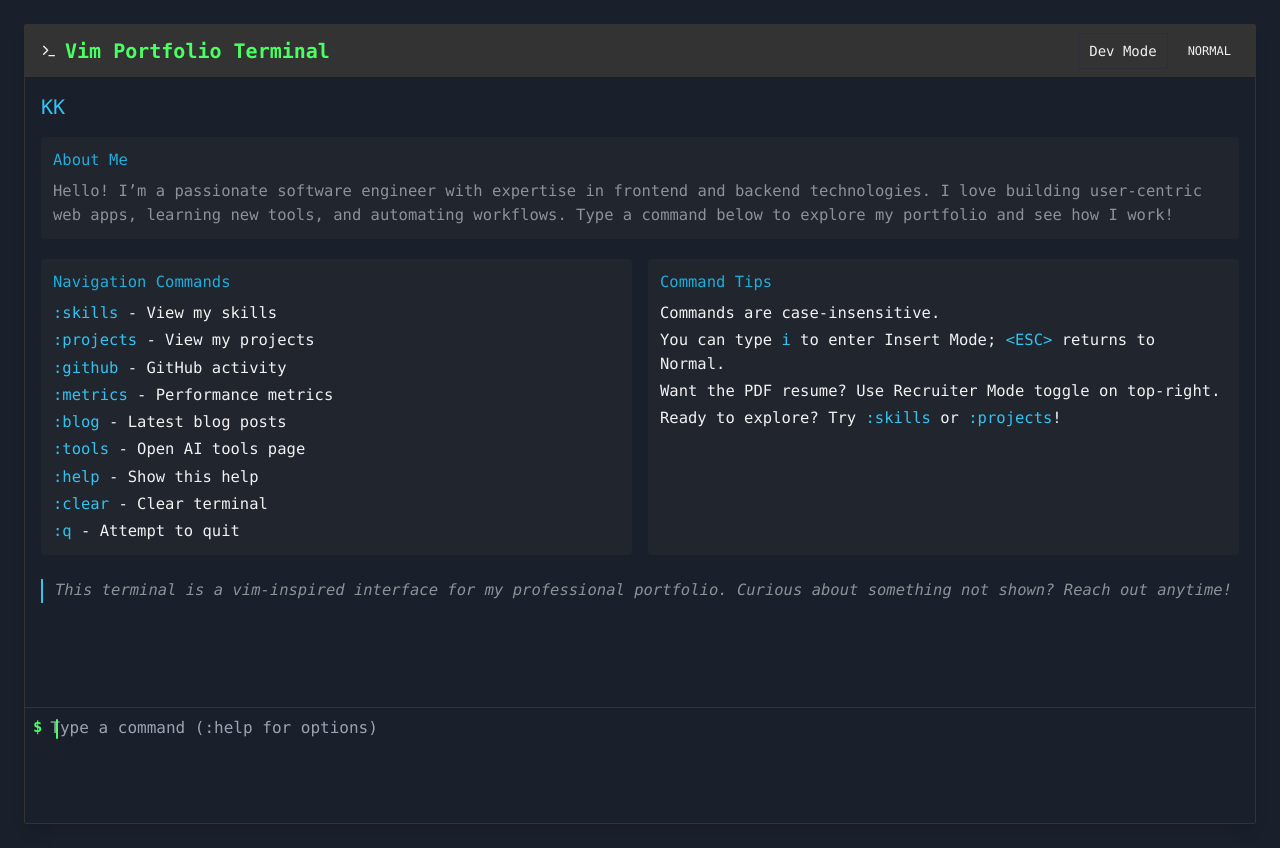
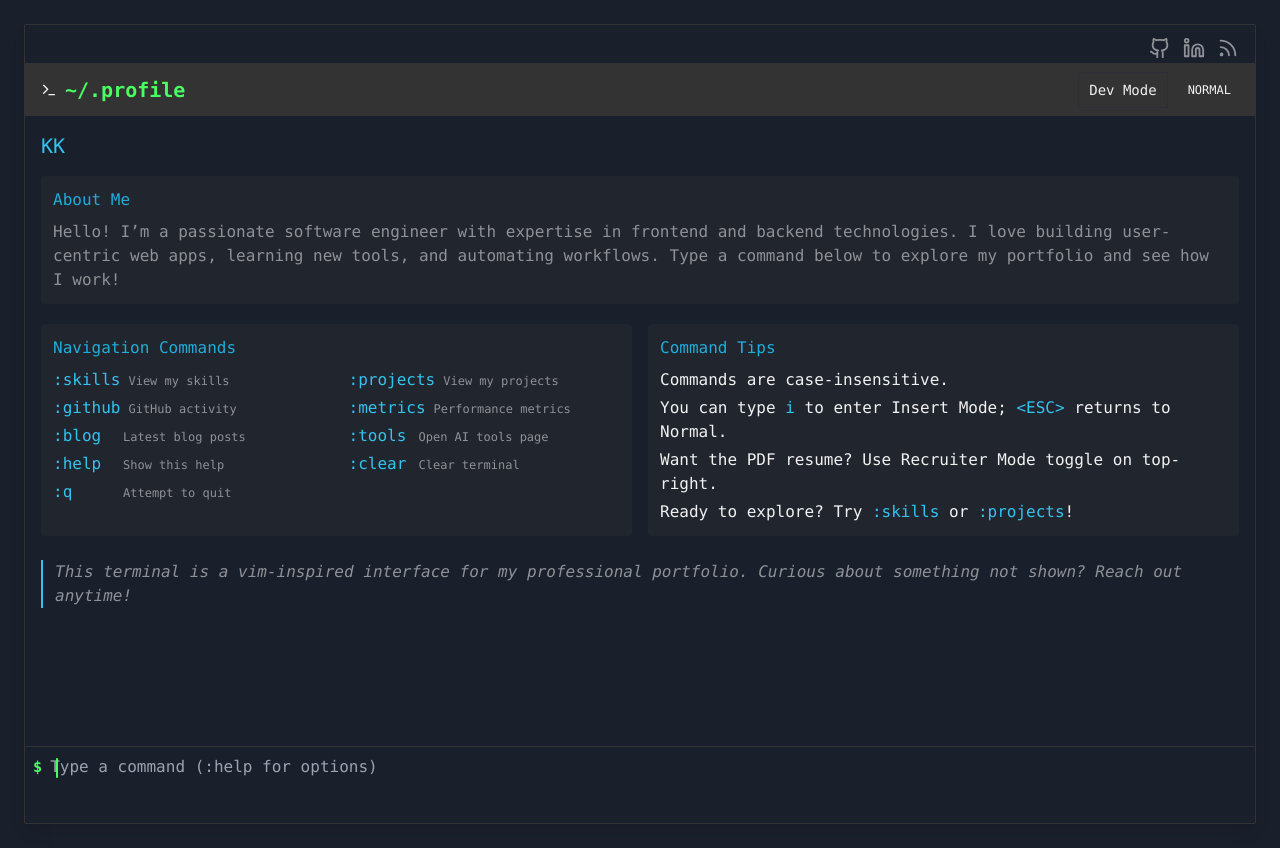
Before and after one commit to kannandreams/kannandreams.github.io, a React (Vite) app: page / in a window 1280 px wide. Built offline with nearby package versions, Linux system fonts and the light colour scheme.

Commit message:
Refactor: Improve terminal UI and add social links
- Reduced font size in terminal.
- Changed navigation commands to two columns.
- Added social media icons (GitHub, LinkedIn, Substack) to the terminal header.
- Renamed "Vim Portfolio Terminal" to "~/.profile".

```diff
--- a/src/components/VimHelp.tsx
+++ b/src/components/VimHelp.tsx
@@ -1,9 +1,26 @@
-
 import React from 'react';
 
 const VimHelp: React.FC = () => {
+  // Navigation commands split into two columns
+  const navCommands = [
+    { label: ":skills", desc: "View my skills" },
+    { label: ":projects", desc: "View my projects" },
+    { label: ":github", desc: "GitHub activity" },
+    { label: ":metrics", desc: "Performance metrics" },
+    { label: ":blog", desc: "Latest blog posts" },
+    { label: ":tools", desc: "Open AI tools page" },
+    { label: ":help", desc: "Show this help" },
+    { label: ":clear", desc: "Clear terminal" },
+    { label: ":q", desc: "Attempt to quit" },
+  ];
+
+  // Divide command list into two columns
+  const midpoint = Math.ceil(navCommands.length / 2);
+  const firstCol = navCommands.slice(0, midpoint);
+  const secondCol = navCommands.slice(midpoint);
+
   return (
-    <div className="vim-help animate-fade-in">
+    <div className="vim-help animate-fade-in text-[0.96rem] md:text-[1rem]">
       <h2 className="text-terminal-accent text-xl mb-4">KK</h2>
       {/* About Me section */}
       <div className="bg-terminal-border/30 p-3 rounded mb-5">
@@ -14,21 +31,27 @@ const VimHelp: React.FC = () => {
       </div>
 
       <div className="mb-6 grid grid-cols-1 md:grid-cols-2 gap-4">
-        <div className="bg-terminal-border/30 p-3 rounded">
+        {/* Navigation Commands - 2 columns */}
+        <div className="bg-terminal-border/30 p-3 rounded col-span-1">
           <h3 className="text-terminal-primary mb-2">Navigation Commands</h3>
-          <ul className="space-y-1">
-            <li><span className="text-terminal-accent">:skills</span> - View my skills</li>
-            <li><span className="text-terminal-accent">:projects</span> - View my projects</li>
-            <li><span className="text-terminal-accent">:github</span> - GitHub activity</li>
-            <li><span className="text-terminal-accent">:metrics</span> - Performance metrics</li>
-            <li><span className="text-terminal-accent">:blog</span> - Latest blog posts</li>
-            <li><span className="text-terminal-accent">:tools</span> - Open AI tools page</li>
-            <li><span className="text-terminal-accent">:help</span> - Show this help</li>
-            <li><span className="text-terminal-accent">:clear</span> - Clear terminal</li>
-            <li><span className="text-terminal-accent">:q</span> - Attempt to quit</li>
-          </ul>
+          <div className="grid grid-cols-2 gap-y-1 gap-x-6">
+            {firstCol.map(({ label, desc }) => (
+              <div key={label} className="flex items-baseline space-x-2">
+                <span className="text-terminal-accent min-w-[62px]">{label}</span>
+                <span className="text-terminal-muted text-xs">{desc}</span>
+              </div>
+            ))}
+            {/* Fill up to keep columns equal height */}
+            {firstCol.length < secondCol.length && <div></div>}
+            {secondCol.map(({ label, desc }) => (
+              <div key={label} className="flex items-baseline space-x-2">
+                <span className="text-terminal-accent min-w-[62px]">{label}</span>
+                <span className="text-terminal-muted text-xs">{desc}</span>
+              </div>
+            ))}
+          </div>
         </div>
-        <div className="bg-terminal-border/30 p-3 rounded">
+        <div className="bg-terminal-border/30 p-3 rounded col-span-1">
           <h3 className="text-terminal-primary mb-2">Command Tips</h3>
           <ul className="space-y-1">
             <li>Commands are case-insensitive.</li>
--- a/src/components/VimTerminal.tsx
+++ b/src/components/VimTerminal.tsx
@@ -1,5 +1,6 @@
+
 import React, { useState, useEffect, useRef } from 'react';
-import { Terminal, FileText, Wrench } from 'lucide-react';
+import { Terminal, FileText, Wrench, Github, Linkedin, Rss } from 'lucide-react';
 import { cn } from '@/lib/utils';
 import VimCommandLine from './VimCommandLine';
 import VimSkills from './VimSkills';
@@ -15,6 +16,10 @@ const TOOLS_URL = "https://your-tools-list-url.com";
 const RESUME_PDF_URL = "https://www.w3.org/WAI/ER/tests/xhtml/testfiles/resources/pdf/dummy.pdf"; // Replace with real resume PDF
 
 type Section = 'skills' | 'projects' | 'github' | 'metrics' | 'help' | 'blog' | 'tools';
+
+const GITHUB_URL = "https://github.com/";
+const LINKEDIN_URL = "https://linkedin.com/";
+const SUBSTACK_URL = "https://substack.com/profile/";
 
 const VimTerminal: React.FC = () => {
   const [activeSection, setActiveSection] = useState<Section>('help');
@@ -98,12 +103,24 @@ const VimTerminal: React.FC = () => {
   };
 
   return (
-    <div className={cn("terminal-container min-h-screen max-w-7xl mx-auto overflow-hidden font-mono", recruiterMode && "glass-morphism")}>
+    <div className={cn("terminal-container min-h-screen max-w-7xl mx-auto overflow-hidden font-mono text-[0.95rem]", recruiterMode && "glass-morphism")}>
+      {/* Social media icons row */}
+      <div className="flex items-center justify-end gap-3 px-4 pt-3 pb-1 border-b border-terminal-border bg-terminal-background">
+        <a href={GITHUB_URL} target="_blank" rel="noopener noreferrer" aria-label="GitHub">
+          <Github size={22} className="hover:text-terminal-accent text-terminal-muted transition-colors" />
+        </a>
+        <a href={LINKEDIN_URL} target="_blank" rel="noopener noreferrer" aria-label="LinkedIn">
+          <Linkedin size={22} className="hover:text-terminal-accent text-terminal-muted transition-colors" />
+        </a>
+        <a href={SUBSTACK_URL} target="_blank" rel="noopener noreferrer" aria-label="Substack">
+          <Rss size={22} className="hover:text-terminal-accent text-terminal-muted transition-colors" />
+        </a>
+      </div>
       <div className="terminal-header">
         <div className="flex items-center space-x-2">
           <Terminal size={16} />
           <span className="font-bold text-xl text-terminal-bright-green select-none" style={{fontFamily: "'JetBrains Mono', Menlo, Monaco, 'Courier New', monospace"}}>
-            Vim Portfolio Terminal
+            ~/.profile
           </span>
         </div>
         {/* Toggle for Dev / Recruiter Mode */}
--- a/src/index.css
+++ b/src/index.css
@@ -53,7 +53,7 @@
   .terminal-container {
     @apply bg-terminal-background text-terminal-foreground rounded-md border border-terminal-border shadow-lg overflow-hidden;
     font-family: 'JetBrains Mono', Menlo, Monaco, 'Courier New', monospace;
-    font-size: 0.97rem; /* Reduced from 1rem (16px) to ~15.5px */
+    font-size: 0.925rem; /* Reduced further for global font-size */
     line-height: 1.5;
     transition: font-size 0.2s, line-height 0.2s;
   }
```
